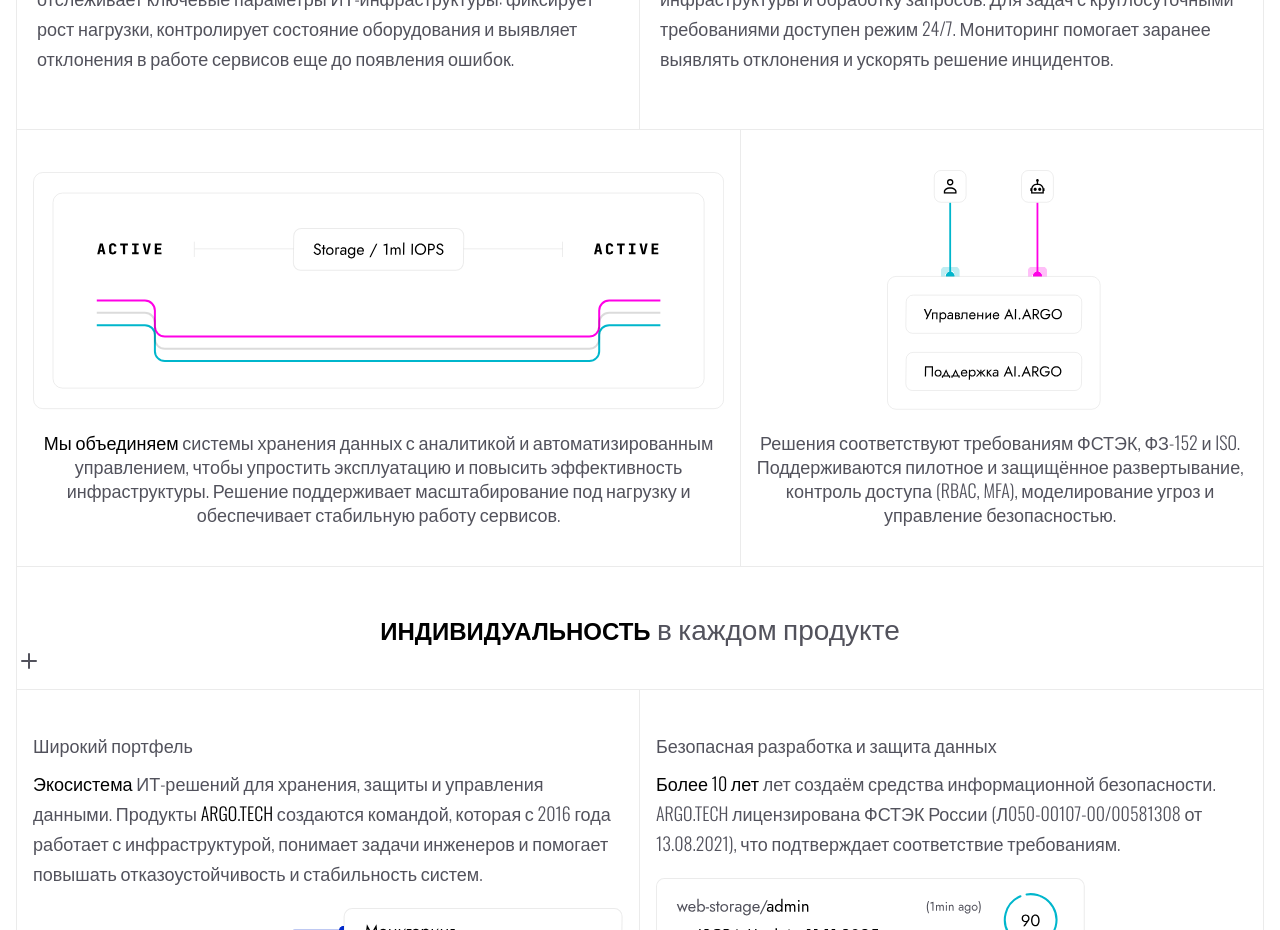
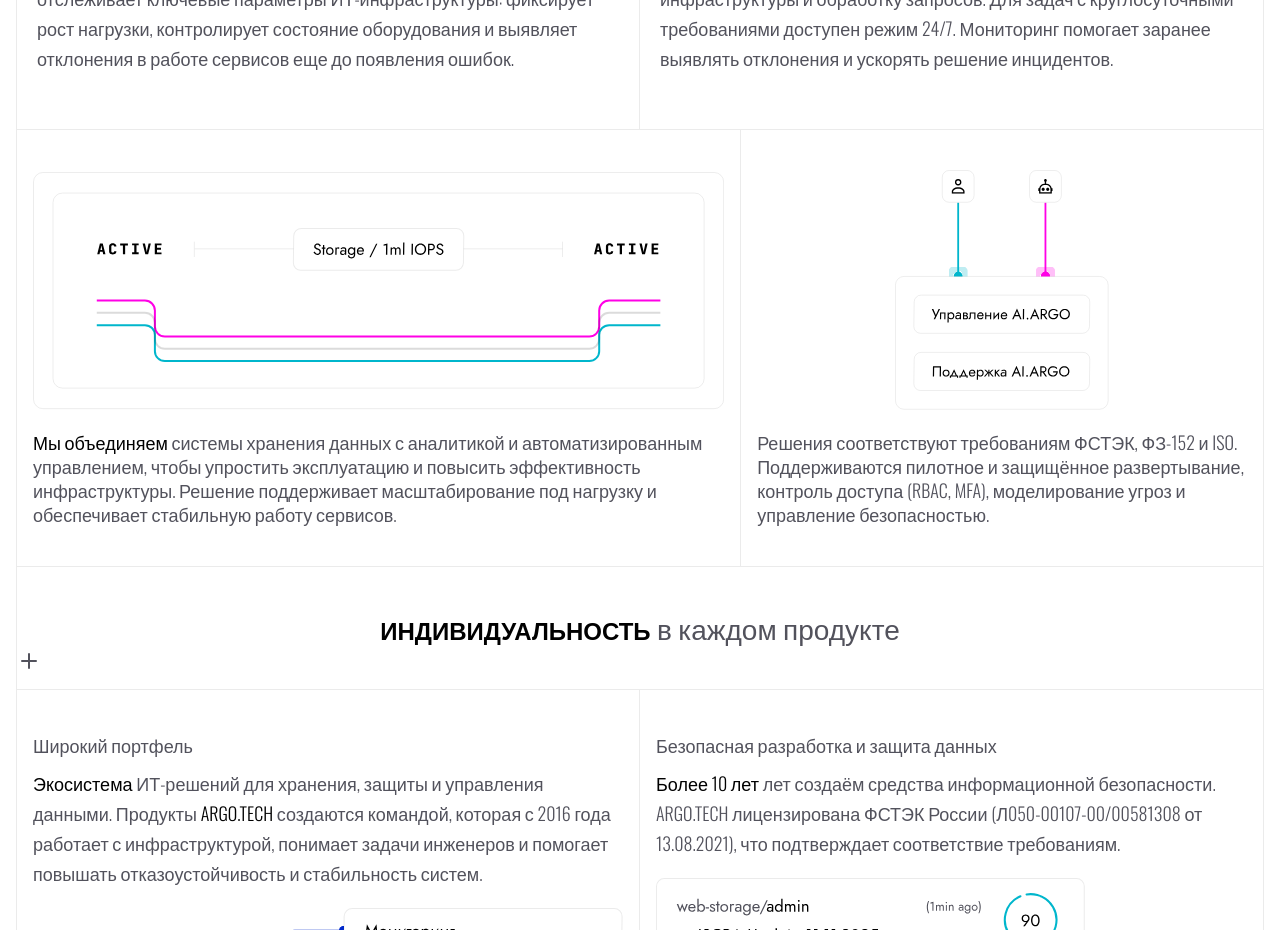
Before and after one commit to Slawone/argo-web, a Next.js app: page / in a window 1280 px wide. Shown: the part 2660-3590 px from the top of the page. Built offline with nearby package versions, Linux system fonts and the light colour scheme.

Commit message:
Fixed module

```diff
--- a/src/sections/Union.jsx
+++ b/src/sections/Union.jsx
@@ -19,7 +19,7 @@ export const Union = () => {
         <div className="mb-5">
           <Active className="w-full h-auto" />
         </div>
-        <p className="text-center text-sm md:text-base lg:text-lg font-light leading-6">
+        <p className="text-sm md:text-base lg:text-lg font-light leading-6">
           <span className="title-color">Мы объединяем</span> системы хранения
           данных с аналитикой и автоматизированным управлением, чтобы упростить
           эксплуатацию и повысить эффективность инфраструктуры. Решение
@@ -28,12 +28,12 @@ export const Union = () => {
         </p>
       </div>
 
-      <div className="py-5 md:py-10  h-full flex flex-col">
+      <div className="py-5 md:py-10  h-full flex flex-col md:pl-4">
         <div className="relative flex items-center justify-center mb-5">
           <AiArgo className="w-auto h-42.5 md:h-60" />
           <div className="absolute inset-x-0 bottom-0 h-1/3 bg-lanier-to-t from-black/50 to-transparent pointer-events-none"></div>
         </div>
-        <p className="text-center text-sm md:text-base lg:text-lg font-light leading-6 pl-3">
+        <p className="text-sm md:text-base lg:text-lg font-light leading-6">
           Решения соответствуют требованиям ФСТЭК, ФЗ-152 и ISO. Поддерживаются
           пилотное и защищённое развертывание, контроль доступа (RBAC, MFA),
           моделирование угроз и управление безопасностью.
```
